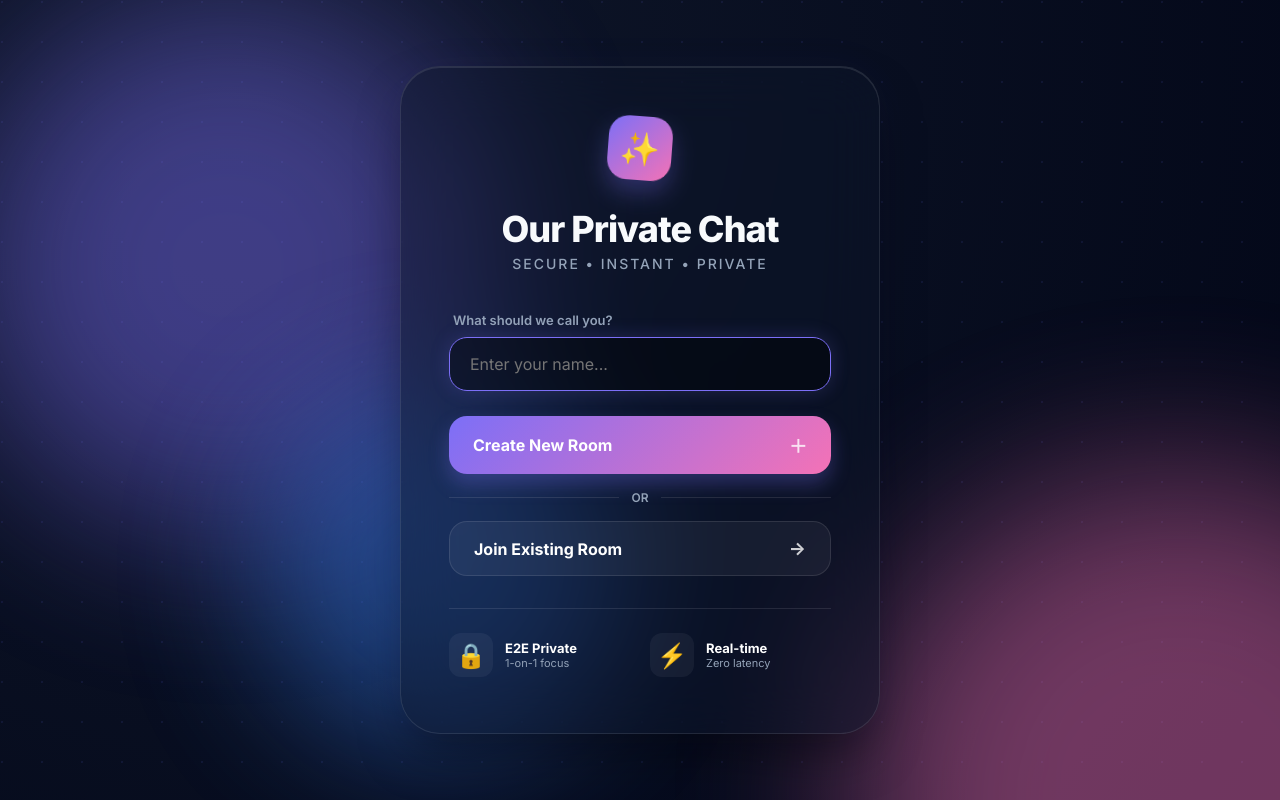
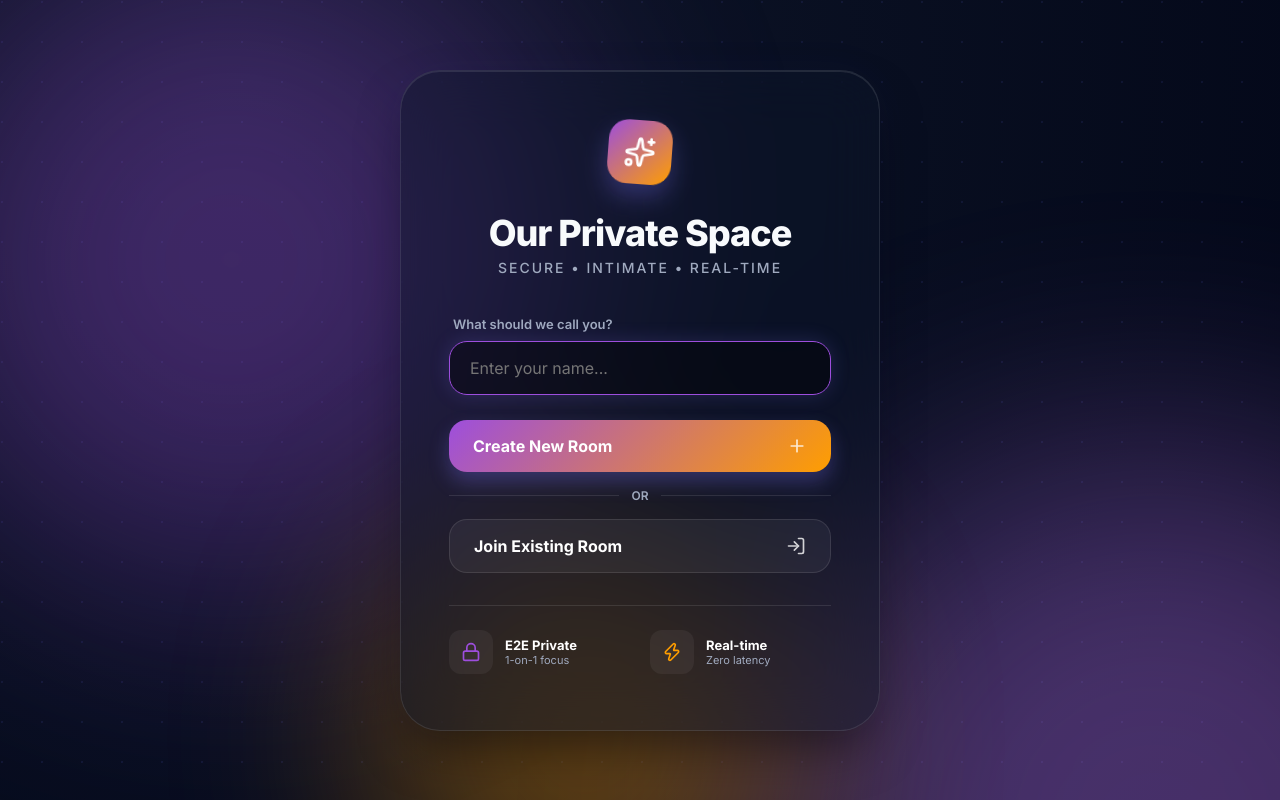
Before and after one commit to Agrawal7/our-private-chat, a React (Create React App) app in the folder client/: page / in a window 1280 px wide. Built offline with nearby package versions, Linux system fonts and the light colour scheme; no server answers.

Commit message:
Update chat auto-scroll and UI styles

```diff
--- a/client/package.json
+++ b/client/package.json
@@ -4,10 +4,14 @@
   "private": true,
   "dependencies": {
     "canvas-confetti": "^1.9.4",
+    "clsx": "^2.1.1",
+    "framer-motion": "^12.38.0",
+    "lucide-react": "^1.14.0",
     "react": "^18.2.0",
     "react-dom": "^18.2.0",
     "react-scripts": "5.0.1",
-    "socket.io-client": "^4.5.4"
+    "socket.io-client": "^4.5.4",
+    "tailwind-merge": "^3.5.0"
   },
   "scripts": {
     "start": "react-scripts start",
--- a/client/src/components/Chat/Chat.jsx
+++ b/client/src/components/Chat/Chat.jsx
@@ -1,10 +1,11 @@
 import React, { useState, useEffect, useRef } from 'react';
+import { motion, AnimatePresence } from 'framer-motion';
+import { Phone, PhoneOff, PhoneIncoming, MessageCircle, ArrowDown, Users, Copy, LogOut, Check } from 'lucide-react';
 import styles from './Chat.module.css';
 import Message from './Message';
 import MessageInput from './MessageInput';
 import VoiceCall from '../VoiceCall/VoiceCall';
 import { analyzeSentiment } from '../../utils/sentiment';
-
 import { triggerSparkles } from '../../utils/sparkles';
 
 const Chat = ({
@@ -23,6 +24,7 @@ const Chat = ({
   const [showScrollButton, setShowScrollButton] = useState(false);
   const [moodScore, setMoodScore] = useState(0);
   const [replyingTo, setReplyingTo] = useState(null);
+  const [copied, setCopied] = useState(false);
 
   const messagesEndRef = useRef(null);
   const messagesContainerRef = useRef(null);
@@ -43,19 +45,18 @@ const Chat = ({
   const getDynamicStyle = () => {
     if (moodScore >= 2) {
       return {
-        background: 'linear-gradient(135deg, rgba(236, 72, 153, 0.15) 0%, rgba(245, 158, 11, 0.15) 100%)',
-        boxShadow: '0 25px 50px -12px rgba(236, 72, 153, 0.2), inset 0 1px 0 rgba(255, 255, 255, 0.2)'
+        background: 'linear-gradient(135deg, rgba(236, 72, 153, 0.05) 0%, rgba(245, 158, 11, 0.05) 100%)',
+        boxShadow: '0 25px 50px -12px rgba(236, 72, 153, 0.1), inset 0 1px 0 rgba(255, 255, 255, 0.1)'
       };
     } else if (moodScore <= -2) {
       return {
-        background: 'linear-gradient(135deg, rgba(220, 38, 38, 0.15) 0%, rgba(76, 29, 149, 0.15) 100%)',
-        boxShadow: '0 25px 50px -12px rgba(220, 38, 38, 0.2), inset 0 1px 0 rgba(255, 255, 255, 0.1)'
+        background: 'linear-gradient(135deg, rgba(220, 38, 38, 0.05) 0%, rgba(76, 29, 149, 0.05) 100%)',
+        boxShadow: '0 25px 50px -12px rgba(220, 38, 38, 0.1), inset 0 1px 0 rgba(255, 255, 255, 0.05)'
       };
     }
     return {};
   };
 
-  // Check if user is at bottom
   const checkIfAtBottom = () => {
     if (!messagesContainerRef.current) return true;
     const { scrollTop, scrollHeight, clientHeight } = messagesContainerRef.current;
@@ -63,7 +64,6 @@ const Chat = ({
     return atBottom;
   };
 
-  // Scroll to bottom instantly
   const scrollToBottom = () => {
     if (messagesEndRef.current) {
       messagesEndRef.current.scrollIntoView({ behavior: 'smooth' });
@@ -72,7 +72,6 @@ const Chat = ({
     }
   };
 
-  // Handle scroll event
   const handleScroll = () => {
     if (!messagesContainerRef.current) return;
     const atBottom = checkIfAtBottom();
@@ -80,12 +79,10 @@ const Chat = ({
     setShowScrollButton(!atBottom && chat.length > 0);
   };
 
-  // Auto-scroll when new messages arrive (sent or received)
   useEffect(() => {
     scrollToBottom();
   }, [chat]);
 
-  // Add scroll event listener
   useEffect(() => {
     const container = messagesContainerRef.current;
     if (container) {
@@ -94,33 +91,27 @@ const Chat = ({
     }
   }, []);
 
-  // Initial scroll to bottom when chat loads
   useEffect(() => {
     setTimeout(() => {
       scrollToBottom();
     }, 100);
   }, []);
 
-  // Listen for incoming calls
   useEffect(() => {
     const handleIncomingCall = ({ from, callerId }) => {
-      console.log('📞 Incoming call from:', from, callerId);
       setIncomingCall({ from, callerId });
     };
 
     const handleCallAccepted = ({ calleeId }) => {
-      console.log('✅ Call accepted by:', calleeId);
       setIsCallActive(true);
       setIncomingCall(null);
     };
 
     const handleCallRejected = () => {
-      console.log('❌ Call rejected');
       setIncomingCall(null);
     };
 
     const handleCallEnded = () => {
-      console.log('🔴 Call ended');
       setIsCallActive(false);
       setIncomingCall(null);
     };
@@ -139,13 +130,11 @@ const Chat = ({
   }, [socket]);
 
   const handleStartCall = () => {
-    console.log('📞 Starting call from:', name);
     setIsCallActive(true);
     socket.emit('call-user', { room, from: name });
   };
 
   const handleAcceptCall = () => {
-    console.log('✅ Accepting call');
     setIsCallActive(true);
     setIncomingCall(null);
     socket.emit('accept-call', { room });
@@ -157,23 +146,21 @@ const Chat = ({
   };
 
   const handleRejectCall = () => {
-    console.log('❌ Rejecting call');
     setIncomingCall(null);
     socket.emit('reject-call', { room });
   };
 
   const handleEndCall = () => {
-    console.log('🔴 Ending call');
     setIsCallActive(false);
     socket.emit('end-call', { room });
   };
 
   const copyRoomCode = () => {
     navigator.clipboard.writeText(room);
-    alert('Room code copied!');
+    setCopied(true);
+    setTimeout(() => setCopied(false), 2000);
   };
 
-  // Get the other user's display name
   const getOtherUserName = () => {
     if (otherUser) {
       return otherUser.displayName || otherUser.name;
@@ -181,14 +168,12 @@ const Chat = ({
     return 'partner';
   };
 
-  // Sound effects
   const playPopSound = () => {
     const audio = new Audio('https://assets.mixkit.co/active_storage/sfx/2354/2354-preview.mp3');
     audio.volume = 0.4;
     audio.play().catch(e => console.log('Sound blocked by browser'));
   };
 
-  // Play sound on incoming message
   useEffect(() => {
     if (chat.length > 0) {
       const lastMsg = chat[chat.length - 1];
@@ -198,7 +183,6 @@ const Chat = ({
     }
   }, [chat.length]);
 
-  // Handle sending message
   const handleSendMessage = (msg) => {
     if (msg) triggerSparkles(msg);
 
@@ -217,58 +201,80 @@ const Chat = ({
     setReplyingTo(null);
   };
 
-  // Handle reply to a message
   const handleReply = (message) => {
     setReplyingTo(message);
   };
 
   return (
-    <div className={styles.container} style={getDynamicStyle()}>
+    <motion.div
+      className={styles.container}
+      style={getDynamicStyle()}
+      initial={{ opacity: 0, scale: 0.95 }}
+      animate={{ opacity: 1, scale: 1 }}
+      exit={{ opacity: 0, scale: 0.95 }}
+      transition={{ duration: 0.5, ease: [0.23, 1, 0.32, 1] }}
+    >
       <div className={styles.header}>
         <div className={styles.headerLeft}>
           <div className={styles.roomInfo}>
-            <div className={styles.roomCodeLabel}>Room Code</div>
+            <div className={styles.roomCodeLabel}>Private Space</div>
             <div className={styles.roomCodeValue}>
               {room}
-              <button onClick={copyRoomCode} className={styles.copyButton}>
-                Copy
+              <button onClick={copyRoomCode} className={styles.copyButton} title="Copy code">
+                {copied ? <Check size={14} color="var(--success-color)" /> : <Copy size={14} />}
               </button>
             </div>
           </div>
           <button onClick={onLeave} className={styles.leaveButton}>
-            Leave Room
+            <LogOut size={14} style={{ marginRight: 6, verticalAlign: 'middle' }} />
+            Leave
           </button>
         </div>
 
         <div className={styles.status}>
           <span className={onlineUsers === 2 ? styles.online : styles.waiting}></span>
           {onlineUsers === 2 ? `Connected with ${getOtherUserName()}` : 'Waiting for partner...'}
-          <span className={styles.userCount}>({onlineUsers}/2 users in room)</span>
+          <span className={styles.userCount}>
+            <Users size={12} style={{ marginRight: 4, verticalAlign: 'middle' }} />
+            {onlineUsers}/2
+          </span>
         </div>
       </div>
 
+      <AnimatePresence>
         {incomingCall && (
-        <div className={styles.incomingCall}>
+          <motion.div
+            className={styles.incomingCall}
+            initial={{ opacity: 0, y: -20 }}
+            animate={{ opacity: 1, y: 0 }}
+            exit={{ opacity: 0, y: -20 }}
+          >
             <div className={styles.incomingCallContent}>
-            <span className={styles.incomingCallIcon}>📞</span>
+              <PhoneIncoming size={20} className={styles.incomingCallIcon} />
               <span>{incomingCall.from} is calling...</span>
               <div className={styles.incomingCallActions}>
                 <button onClick={handleAcceptCall} className={styles.acceptCallBtn}>Accept</button>
                 <button onClick={handleRejectCall} className={styles.rejectCallBtn}>Reject</button>
               </div>
             </div>
-        </div>
+          </motion.div>
         )}
+      </AnimatePresence>
 
       <div className={styles.chatArea}>
         <div className={styles.messagesContainer} ref={messagesContainerRef}>
           {chat.length === 0 ? (
-            <div className={styles.welcomeMessage}>
-              <div className={styles.welcomeIcon}>🐦</div>
-              <p>Connected! Start chatting with {getOtherUserName()}.</p>
-            </div>
+            <motion.div
+              className={styles.welcomeMessage}
+              initial={{ opacity: 0, scale: 0.9 }}
+              animate={{ opacity: 1, scale: 1 }}
+              transition={{ delay: 0.2 }}
+            >
+              <MessageCircle size={48} color="rgba(255,255,255,0.2)" className={styles.welcomeIcon} />
+              <p>The space is yours. Start sharing with {getOtherUserName()}.</p>
+            </motion.div>
           ) : (
-            <>
+            <AnimatePresence initial={false}>
               {chat.map((msg, idx) => (
                 <Message
                   key={msg.id || idx}
@@ -278,25 +284,41 @@ const Chat = ({
                   currentUserId={currentUserId}
                 />
               ))}
+            </AnimatePresence>
+          )}
           <div ref={messagesEndRef} style={{ clear: 'both' }} />
-            </>
-          )}
         </div>
 
+        <AnimatePresence>
           {showScrollButton && chat.length > 0 && (
-          <button onClick={scrollToBottom} className={styles.scrollButton}>
-            ↓ New messages
-          </button>
+            <motion.button
+              initial={{ opacity: 0, y: 10 }}
+              animate={{ opacity: 1, y: 0 }}
+              exit={{ opacity: 0, y: 10 }}
+              onClick={scrollToBottom}
+              className={styles.scrollButton}
+            >
+              <ArrowDown size={14} style={{ marginRight: 4, verticalAlign: 'middle' }} />
+              New messages
+            </motion.button>
           )}
+        </AnimatePresence>
 
+        <AnimatePresence>
           {typingUser && (
-          <div className={styles.typingIndicator}>
+            <motion.div
+              className={styles.typingIndicator}
+              initial={{ opacity: 0, height: 0 }}
+              animate={{ opacity: 1, height: 'auto' }}
+              exit={{ opacity: 0, height: 0 }}
+            >
               <div className={styles.typingDots}>
                 <span /><span /><span />
               </div>
               <span>{typingUser}</span>
-          </div>
+            </motion.div>
           )}
+        </AnimatePresence>
 
         <div className={styles.inputArea}>
           <div className={styles.inputWrapper}>
@@ -314,7 +336,7 @@ const Chat = ({
               disabled={onlineUsers !== 2}
               title={isCallActive ? 'End call' : 'Voice call'}
             >
-              {isCallActive ? '📵' : '📞'}
+              {isCallActive ? <PhoneOff size={20} /> : <Phone size={20} />}
             </button>
           </div>
         </div>
@@ -329,7 +351,7 @@ const Chat = ({
           myName={name}
         />
       )}
-    </div>
+    </motion.div>
   );
 };
 
--- a/client/src/components/Chat/Message.module.css
+++ b/client/src/components/Chat/Message.module.css
@@ -5,12 +5,6 @@
   margin-bottom: 24px;
   max-width: 85%;
   clear: both;
-  animation: msgIn 0.4s cubic-bezier(0.23, 1, 0.32, 1);
-}
-
-@keyframes msgIn {
-  from { opacity: 0; transform: translateY(12px) scale(0.95); }
-  to { opacity: 1; transform: translateY(0) scale(1); }
 }
 
 .own {
--- a/client/src/components/Landing/Landing.jsx
+++ b/client/src/components/Landing/Landing.jsx
@@ -1,4 +1,6 @@
 import React, { useState } from 'react';
+import { motion, AnimatePresence } from 'framer-motion';
+import { Sparkles, ArrowRight, Lock, Zap, Plus, LogIn } from 'lucide-react';
 import styles from './Landing.module.css';
 
 const Landing = ({ createRoom, joinRoom }) => {
@@ -35,15 +37,45 @@ const Landing = ({ createRoom, joinRoom }) => {
         <div className="mesh-ball ball-3"></div>
       </div>
 
-      <div className={`${styles.card} animate-pop-in`}>
+      <motion.div
+        className={styles.card}
+        initial={{ opacity: 0, scale: 0.95, y: 20 }}
+        animate={{ opacity: 1, scale: 1, y: 0 }}
+        transition={{ duration: 0.6, ease: [0.23, 1, 0.32, 1] }}
+      >
         <div className={styles.header}>
-          <div className={styles.logoBadge}>✨</div>
-          <h1 className={styles.title}>Our Private Chat</h1>
-          <p className={styles.subtitle}>Secure • Instant • Private</p>
+          <motion.div
+            className={styles.logoBadge}
+            animate={{ y: [-4, 4, -4] }}
+            transition={{ duration: 4, repeat: Infinity, ease: "easeInOut" }}
+          >
+            <Sparkles size={32} color="#fff" />
+          </motion.div>
+          <motion.h1
+            className={styles.title}
+            initial={{ opacity: 0, y: 10 }}
+            animate={{ opacity: 1, y: 0 }}
+            transition={{ delay: 0.2 }}
+          >
+            Our Private Space
+          </motion.h1>
+          <motion.p
+            className={styles.subtitle}
+            initial={{ opacity: 0 }}
+            animate={{ opacity: 1 }}
+            transition={{ delay: 0.3 }}
+          >
+            Secure • Intimate • Real-time
+          </motion.p>
         </div>
 
         <div className={styles.formSection}>
-          <div className={`${styles.inputGroup} animate-fade-in`} style={{ animationDelay: '0.1s' }}>
+          <motion.div
+            className={styles.inputGroup}
+            initial={{ opacity: 0, x: -10 }}
+            animate={{ opacity: 1, x: 0 }}
+            transition={{ delay: 0.4 }}
+          >
             <label className={styles.label}>What should we call you?</label>
             <input
               type="text"
@@ -53,13 +85,21 @@ const Landing = ({ createRoom, joinRoom }) => {
               className={styles.input}
               autoFocus
             />
-          </div>
+          </motion.div>
 
+          <AnimatePresence mode="wait">
             {!showJoin ? (
-            <div className={`${styles.actions} animate-fade-in`} style={{ animationDelay: '0.2s' }}>
+              <motion.div
+                key="create"
+                className={styles.actions}
+                initial={{ opacity: 0, height: 0 }}
+                animate={{ opacity: 1, height: 'auto' }}
+                exit={{ opacity: 0, height: 0 }}
+                transition={{ duration: 0.3 }}
+              >
                 <button onClick={handleCreateRoom} className={`${styles.button} ${styles.createButton}`}>
                   <span>Create New Room</span>
-                <span className={styles.btnIcon}>＋</span>
+                  <Plus size={20} className={styles.btnIcon} />
                 </button>
 
                 <div className={styles.divider}>
@@ -71,11 +111,18 @@ const Landing = ({ createRoom, joinRoom }) => {
                   className={`${styles.button} ${styles.joinButton}`}
                 >
                   <span>Join Existing Room</span>
-                <span className={styles.btnIcon}>→</span>
+                  <LogIn size={20} className={styles.btnIcon} />
                 </button>
-            </div>
+              </motion.div>
             ) : (
-            <div className={`${styles.joinForm} animate-fade-in`} style={{ animationDelay: '0.2s' }}>
+              <motion.div
+                key="join"
+                className={styles.joinForm}
+                initial={{ opacity: 0, x: 20 }}
+                animate={{ opacity: 1, x: 0 }}
+                exit={{ opacity: 0, x: -20 }}
+                transition={{ duration: 0.3 }}
+              >
                 <div className={styles.inputGroup}>
                   <label className={styles.label}>6-Digit Room Code</label>
                   <input
@@ -92,30 +139,40 @@ const Landing = ({ createRoom, joinRoom }) => {
                     Back
                   </button>
                   <button onClick={handleJoinRoom} className={styles.joinNowButton}>
-                  Join Room →
+                    Join Room <ArrowRight size={18} style={{marginLeft: 8, verticalAlign: 'middle'}} />
                   </button>
                 </div>
-            </div>
+              </motion.div>
             )}
+          </AnimatePresence>
         </div>
 
-        <div className={`${styles.features} animate-fade-in`} style={{ animationDelay: '0.3s' }}>
+        <motion.div
+          className={styles.features}
+          initial={{ opacity: 0, y: 10 }}
+          animate={{ opacity: 1, y: 0 }}
+          transition={{ delay: 0.6 }}
+        >
           <div className={styles.feature}>
-            <span className={styles.featureIcon}>🔒</span>
+            <div className={styles.featureIcon}>
+              <Lock size={20} color="var(--primary-color)" />
+            </div>
             <div className={styles.featureInfo}>
               <span className={styles.featureText}>E2E Private</span>
               <span className={styles.featureDesc}>1-on-1 focus</span>
             </div>
           </div>
           <div className={styles.feature}>
-            <span className={styles.featureIcon}>⚡</span>
+            <div className={styles.featureIcon}>
+              <Zap size={20} color="var(--secondary-color)" />
+            </div>
             <div className={styles.featureInfo}>
               <span className={styles.featureText}>Real-time</span>
               <span className={styles.featureDesc}>Zero latency</span>
             </div>
           </div>
-        </div>
-      </div>
+        </motion.div>
+      </motion.div>
     </div>
   );
 };
--- a/client/src/index.css
+++ b/client/src/index.css
@@ -1,23 +1,24 @@
 @import url('https://fonts.googleapis.com/css2?family=Inter:wght@300;400;500;600;700;800&display=swap');
 
 :root {
-  --bg-color: #050510;
-  --bg-gradient: radial-gradient(ellipse at 20% 50%, #1a1040 0%, #050510 70%),
-                 radial-gradient(ellipse at 80% 20%, #0d1f3c 0%, transparent 60%);
-  --glass-bg: rgba(255, 255, 255, 0.04);
-  --glass-border: rgba(255, 255, 255, 0.08);
-  --primary-color: #7c6ff7;
-  --primary-glow: rgba(124, 111, 247, 0.45);
-  --secondary-color: #f472b6;
-  --accent-main: #f472b6;
+  --bg-color: #030008;
+  --bg-gradient: radial-gradient(ellipse at 20% 50%, rgba(30, 10, 45, 0.8) 0%, #030008 70%),
+                 radial-gradient(ellipse at 80% 20%, rgba(45, 20, 30, 0.6) 0%, transparent 60%);
+  --glass-bg: rgba(255, 255, 255, 0.03);
+  --glass-border: rgba(255, 255, 255, 0.05);
+  --glass-shadow: 0 8px 32px 0 rgba(0, 0, 0, 0.37);
+  --primary-color: #9d4edd;
+  --primary-glow: rgba(157, 78, 221, 0.45);
+  --secondary-color: #ff9e00;
+  --accent-main: #e0aaff;
   --text-main: #f8fafc;
-  --text-muted: #94a3b8;
-  --danger-color: #ef4444;
-  --success-color: #10b981;
-  --bubble-own: linear-gradient(135deg, #7c6ff7 0%, #f472b6 100%);
-  --bubble-other: rgba(255, 255, 255, 0.06);
-  --surface-color: rgba(15, 23, 42, 0.6);
-  --premium-glow: 0 0 30px rgba(124, 111, 247, 0.15);
+  --text-muted: #a0aabf;
+  --danger-color: #ff4d6d;
+  --success-color: #06d6a0;
+  --bubble-own: linear-gradient(135deg, #7b2cbf 0%, #c77dff 100%);
+  --bubble-other: rgba(255, 255, 255, 0.07);
+  --surface-color: rgba(10, 5, 20, 0.65);
+  --premium-glow: 0 0 40px rgba(157, 78, 221, 0.25);
 }
 
 /* Global security styles */
@@ -92,44 +93,44 @@ body {
 .mesh-ball {
   position: absolute;
   border-radius: 50%;
-  filter: blur(80px);
-  opacity: 0.45;
-  animation: moveBall 20s infinite alternate ease-in-out;
+  filter: blur(120px);
+  opacity: 0.35;
+  animation: moveBall 40s infinite alternate cubic-bezier(0.4, 0, 0.2, 1);
 }
 
 .ball-1 {
-  width: 500px;
-  height: 500px;
+  width: 600px;
+  height: 600px;
   background: var(--primary-color);
-  top: -100px;
-  left: -100px;
-  animation-duration: 25s;
+  top: -150px;
+  left: -150px;
+  animation-duration: 45s;
 }
 
 .ball-2 {
-  width: 600px;
-  height: 600px;
-  background: var(--secondary-color);
-  bottom: -150px;
-  right: -100px;
-  animation-duration: 30s;
-  animation-delay: -5s;
+  width: 700px;
+  height: 700px;
+  background: #c77dff;
+  bottom: -200px;
+  right: -150px;
+  animation-duration: 50s;
+  animation-delay: -15s;
 }
 
 .ball-3 {
-  width: 400px;
-  height: 400px;
-  background: #3b82f6;
-  top: 40%;
-  left: 30%;
-  animation-duration: 22s;
-  animation-delay: -10s;
+  width: 500px;
+  height: 500px;
+  background: var(--secondary-color);
+  top: 50%;
+  left: 40%;
+  animation-duration: 42s;
+  animation-delay: -25s;
 }
 
 @keyframes moveBall {
   0% { transform: translate(0, 0) scale(1); }
-  33% { transform: translate(100px, 150px) scale(1.1); }
-  66% { transform: translate(-150px, 50px) scale(0.9); }
+  33% { transform: translate(150px, 200px) scale(1.15); }
+  66% { transform: translate(-200px, 100px) scale(0.85); }
   100% { transform: translate(0, 0) scale(1); }
 }
 
```
Also changed, not shown: client/src/components/Chat/Message.jsx (+21 -8 lines), client/src/components/Chat/MessageInput.jsx (+20 -6 lines), client/src/components/Chat/MessageInput.module.css (+29 -0 lines), 1 other file (tests, documents, lock files or other folders). Lines whose indentation alone changed are shown as unchanged.
